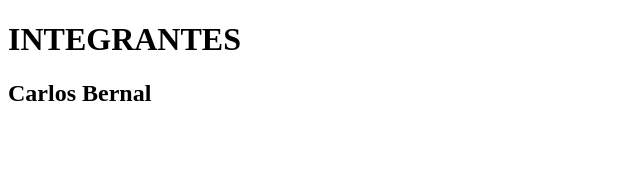
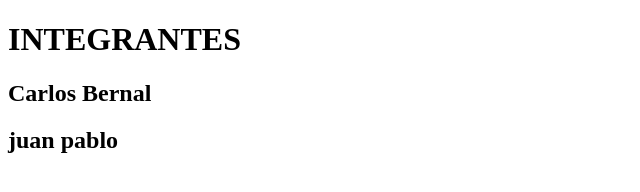
Before and after one commit to CarlosDanielBernal/corre-que-llegas-tarde, a plain HTML site: page pages/index.html in a window 1280 px wide. Shown: the whole page, without its empty margins (0-640 px from the left). Drawn offline with Linux system fonts and the light colour scheme.

Commit message:
añadi titulo html

```diff
--- a/pages/index.html
+++ b/pages/index.html
@@ -8,5 +8,6 @@
 <body>
   <H1> INTEGRANTES</H1>
   <H2>Carlos Bernal</H2>
+  <h2>juan pablo</h2>
 </body>
 </html>
```
